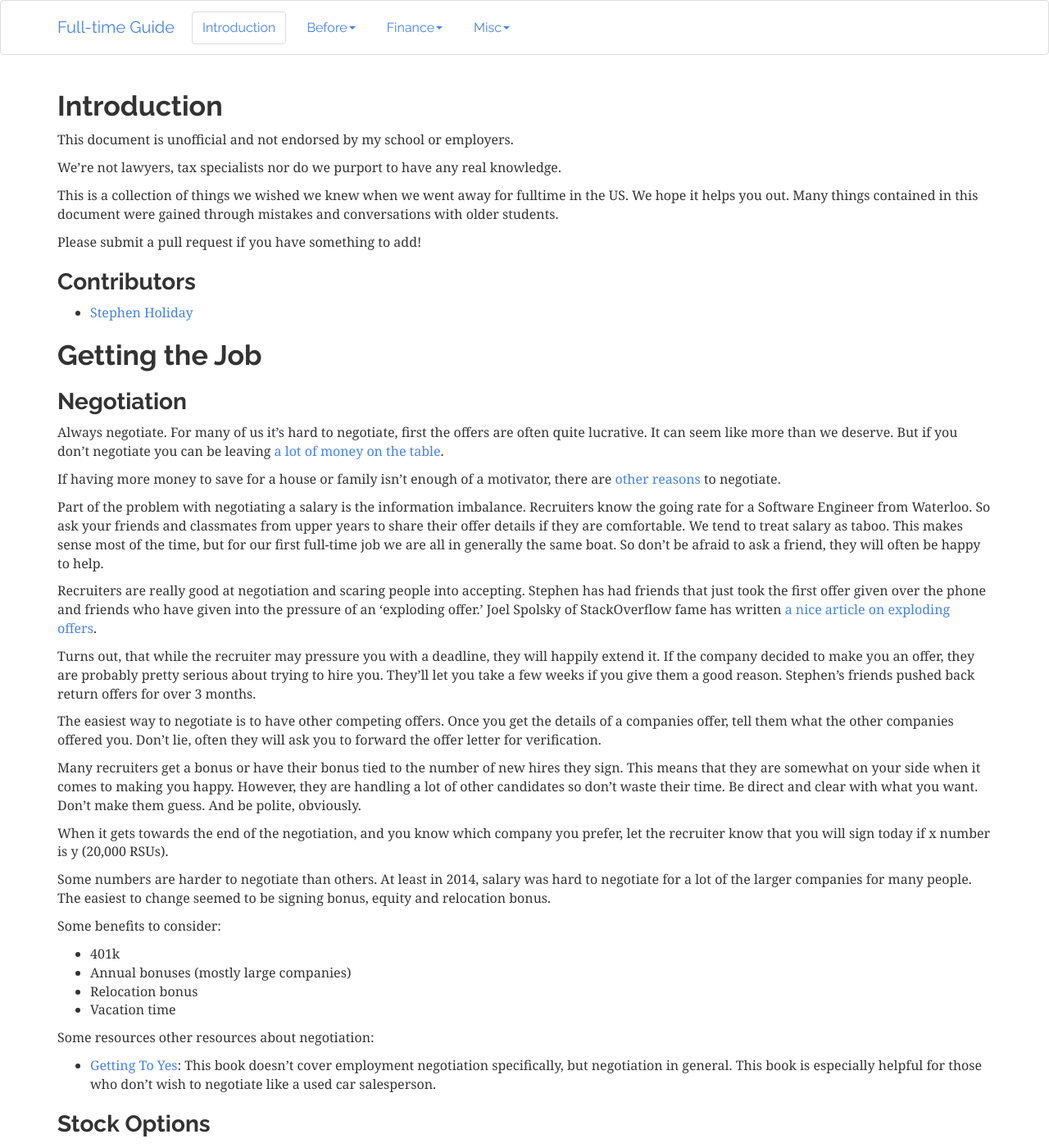
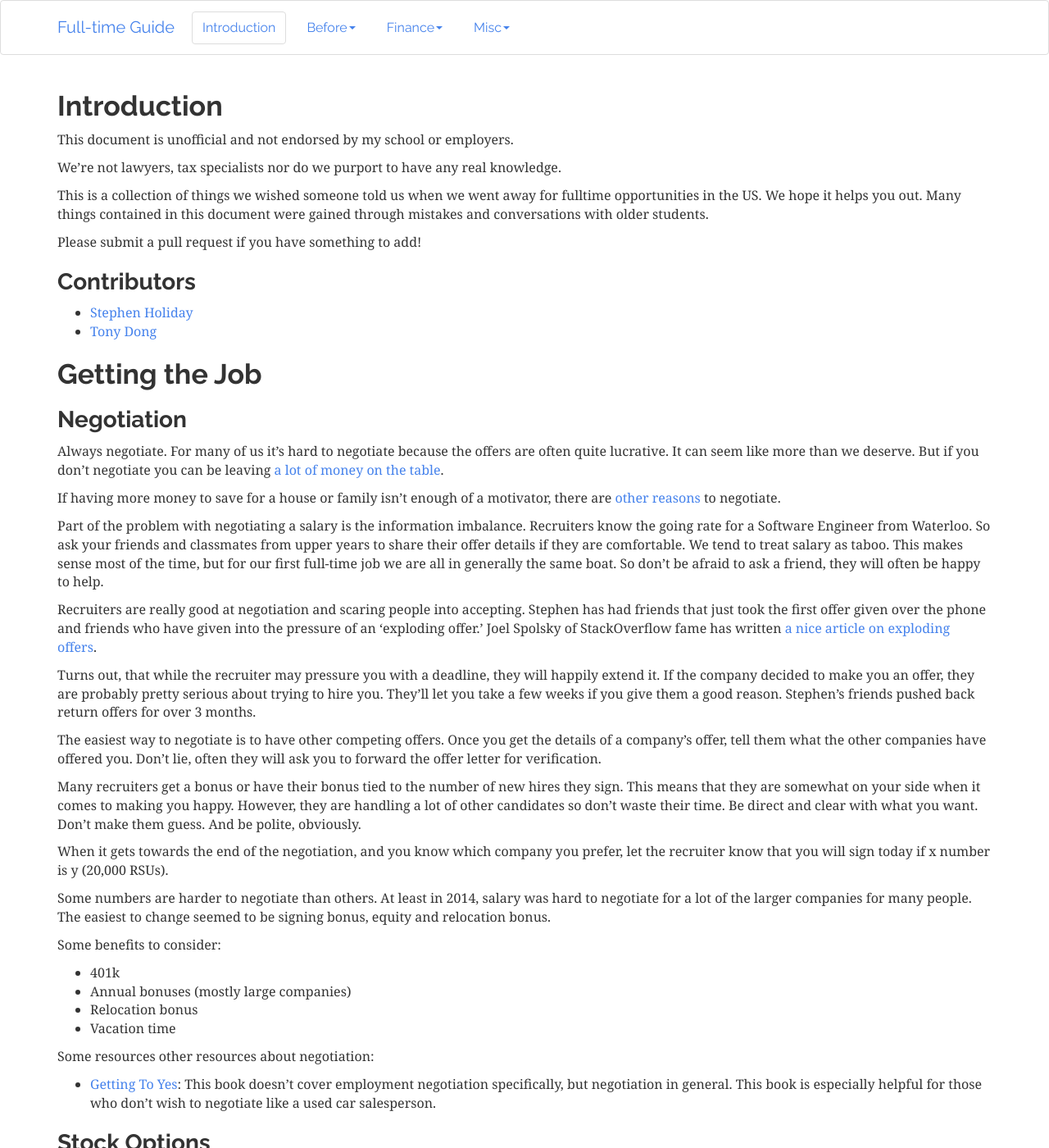
Before and after one commit to sholiday/waterloo-fulltime-guide, a Jekyll site: the page built from index.md, in a window 1280 px wide and 1400 px high. Shown: the whole window at 82% size. Built offline with Jekyll 4.4.1, drawn with Linux system fonts in a browser that asks for light colours; nearby versions of some CDN libraries; some of the changed text lies outside the part shown.

Commit message:
Small initial Updates

```diff
--- a/index.md
+++ b/index.md
@@ -8,7 +8,7 @@ This document is unofficial and not endorsed by my school or employers.
 
 We’re not lawyers, tax specialists nor do we purport to have any real knowledge.
 
-This is a collection of things we wished we knew when we went away for fulltime
+This is a collection of things we wished someone told us when we went away for fulltime opportunities
 in the US. We hope it helps you out. Many things contained in this document were
 gained through mistakes and conversations with older students.
 
@@ -17,6 +17,7 @@ Please submit a pull request if you have something to add!
 ### Contributors
 
 * [Stephen Holiday](https://stephenholiday.com)
+* [Tony Dong](tony-dong.com)
 
 <section id="Getting-the-Job" />
 ## Getting the Job
@@ -24,7 +25,7 @@ Please submit a pull request if you have something to add!
 <section id="Negotiation" />
 ### Negotiation
 
-Always negotiate. For many of us it's hard to negotiate, first the offers are
+Always negotiate. For many of us it's hard to negotiate because the offers are
 often quite lucrative. It can seem like more than we deserve. But if you don't
 negotiate you can be leaving [a lot of money on the table][negotiating-cost].
 
@@ -57,7 +58,7 @@ weeks if you give them a good reason. Stephen's friends pushed back return offer
 for over 3 months.
 
 The easiest way to negotiate is to have other competing offers. Once you get the
-details of a companies offer, tell them what the other companies offered you.
+details of a company's offer, tell them what the other companies have offered you.
 Don't lie, often they will ask you to forward the offer letter for verification.
 
 Many recruiters get a bonus or have their bonus tied to the number of new hires
```
Also changed, not shown: other parts of index.md (+2 -0 lines).
